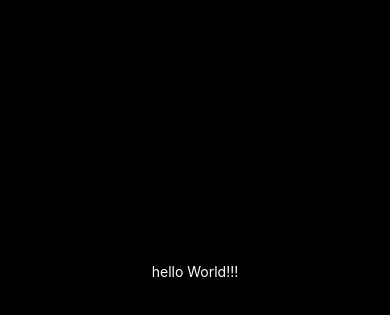
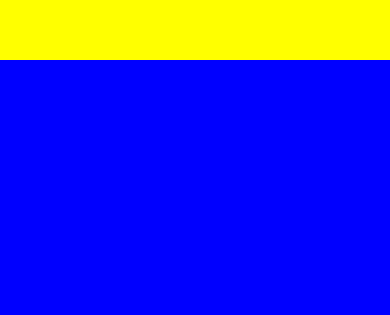
Before and after one commit to yjbenkang/yong-weather, a React Native app: screen / in a window 390 px wide. Shown: the part 151-466 px from the top of the page. Built offline with nearby package versions, Linux system fonts and the light colour scheme.

Commit message:
2.1 Layouts with flexbox in React native

```diff
--- a/App.js
+++ b/App.js
@@ -5,20 +5,22 @@
 export default function App() {
   return (
     <View style={styles.container}>
-      <Text style={styles.text}>hello World!!!</Text>
-      <StatusBar style="auto" />
+      <View style={styles.yellowView} />
+      <View style={styles.blueView} />
     </View>
   );
 }
 
 const styles = StyleSheet.create({
   container: {
+    flex: 1
+  },
+  yellowView: {
     flex: 1,
-    backgroundColor: 'black',
-    alignItems: 'center',
-    justifyContent: 'center',
+    backgroundColor: "yellow"
   },
-  text: {
-    color: "white"
+  blueView: {
+    flex: 3,
+    backgroundColor: "blue"
   }
 });
```
